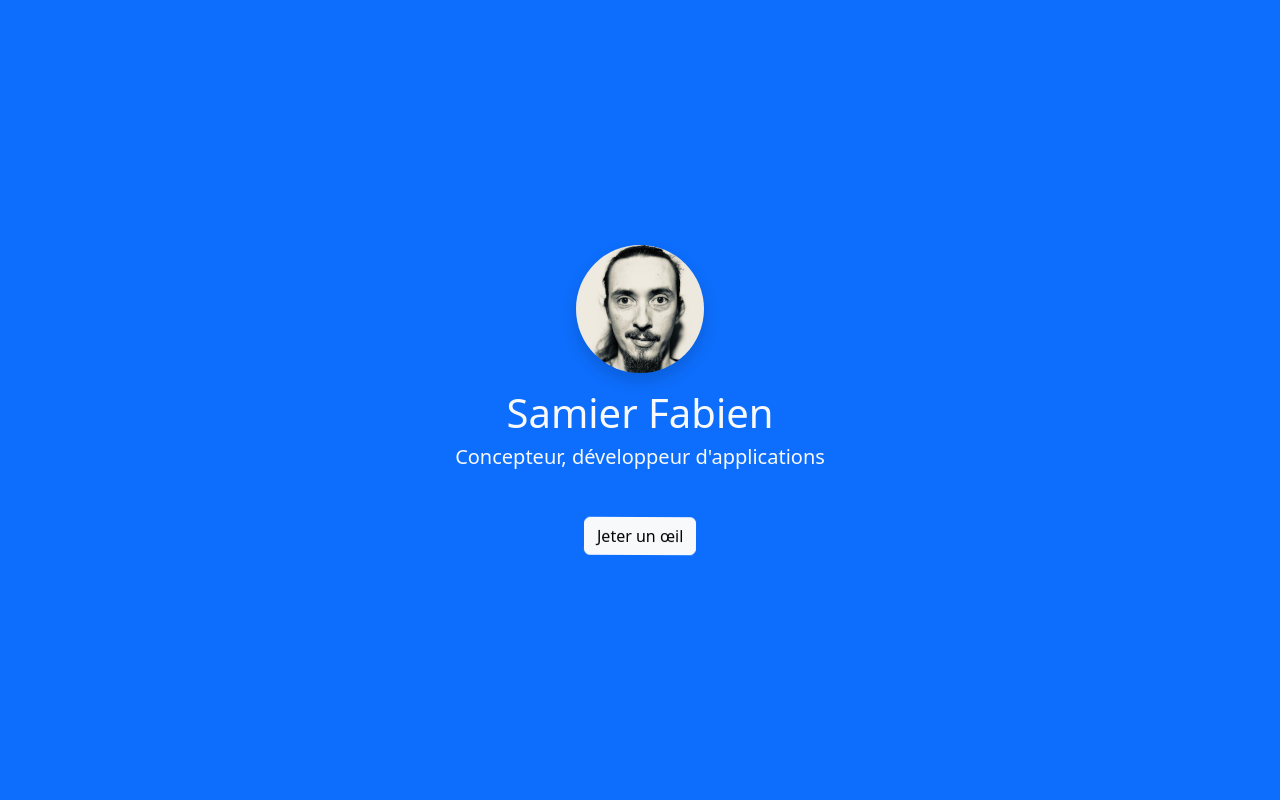
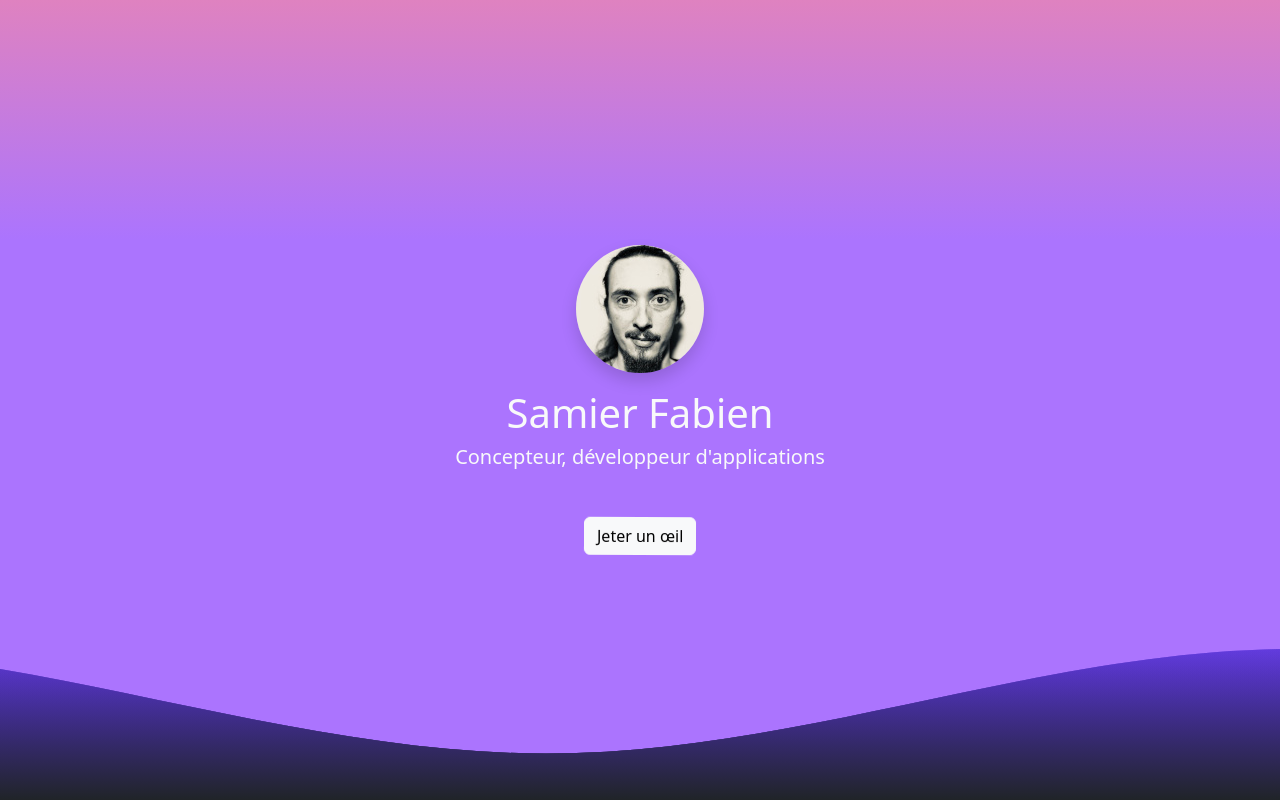
Before and after one commit to samier-fabien/samier_fabien_cv, a React (Vite) app: page / in a window 1280 px wide. Built offline with nearby package versions, Linux system fonts and the light colour scheme.

Commit message:
Page root: fond d'écran linear-gradient + wavyTransition en bas de page

```diff
--- a/src/css/root.css
+++ b/src/css/root.css
@@ -1,3 +1,7 @@
 body.page-root {
   overflow: hidden;
 }
+
+.background-gradient {
+  background: linear-gradient(180deg, rgb(223, 130, 192) 0%, rgb(171, 116, 254) 30%);
+}
--- a/src/routes/Root.jsx
+++ b/src/routes/Root.jsx
@@ -1,5 +1,6 @@
 import React, { useState, useEffect } from "react";
 import TransitionWrapper from "../components/TransitionWrapper";
+import WavyTransition from "../components/WavyTransition";
 import "../css/root.css";
 
 export default function Root() {
@@ -17,14 +18,14 @@ export default function Root() {
   }, []);
 
   return (
-    <div className="bg-primary">
+    <div className="background-gradient">
       <TransitionWrapper
         path={"/a-propos"}
         isInTransit={hasClicked}
         transitionClass="anim-fade-out"
         transitionTime="500"
         // wrapperClass="container-fluid bg-primary full-page transition-opacity"
-        wrapperClass="container-fluid bg-primary full-page"
+        wrapperClass="container-fluid m-0 p-0 background-gradient full-page"
       >
         <div className="row">
           <div className="col position-absolute top-50 start-50 translate-middle text-center text-light">
@@ -44,6 +45,14 @@ export default function Root() {
             </button>
           </div>
         </div>
+        <div className="fixed-bottom">
+          <WavyTransition
+            transitionHeight="155"
+            backgroundRGBA="rgba(171, 116, 254, 1)"
+            topRGB="rgb(86, 50, 216)"
+            bottomRGB="rgb(32, 36, 40)"
+          />
+        </div>
       </TransitionWrapper>
     </div>
   );
```
